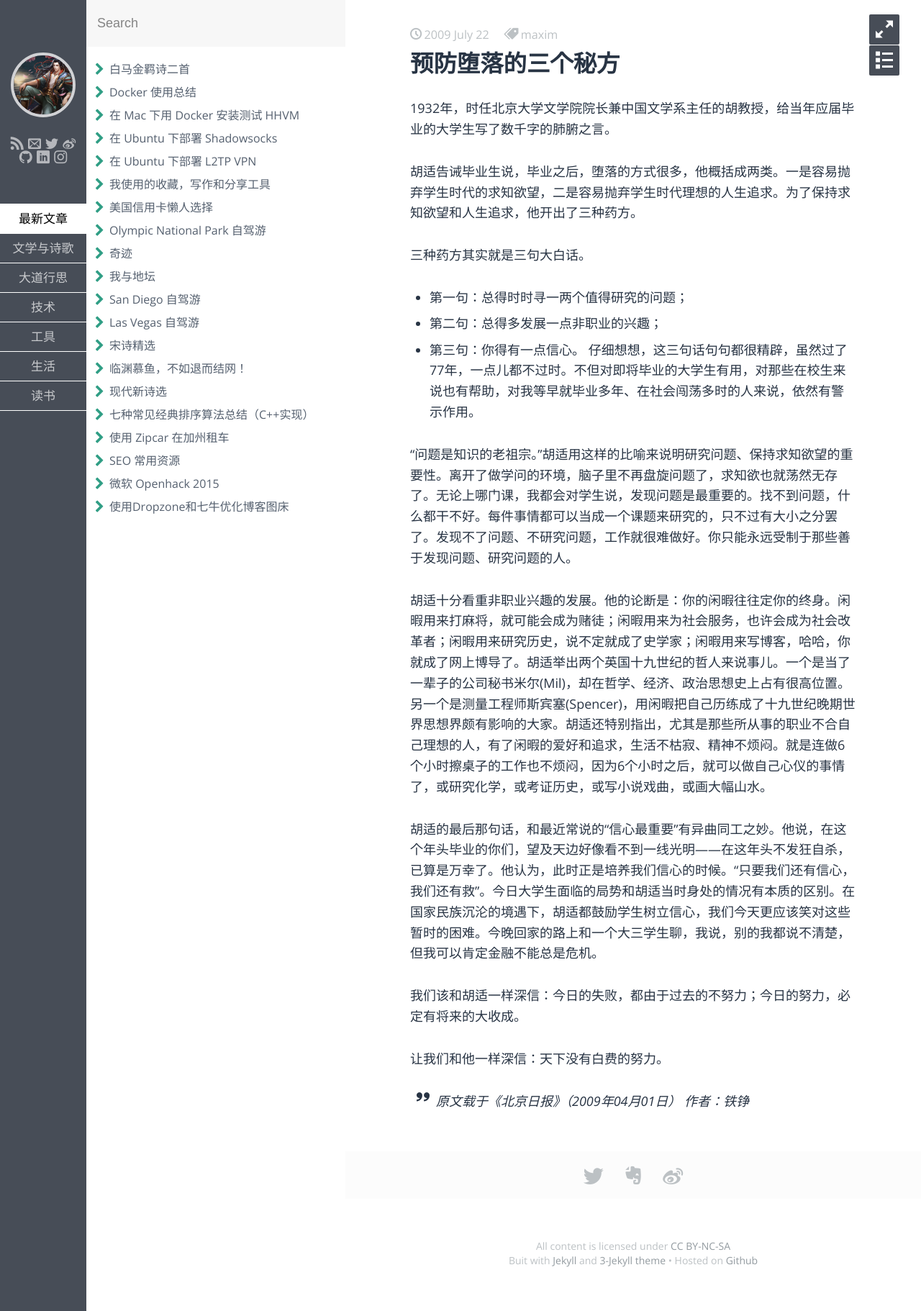
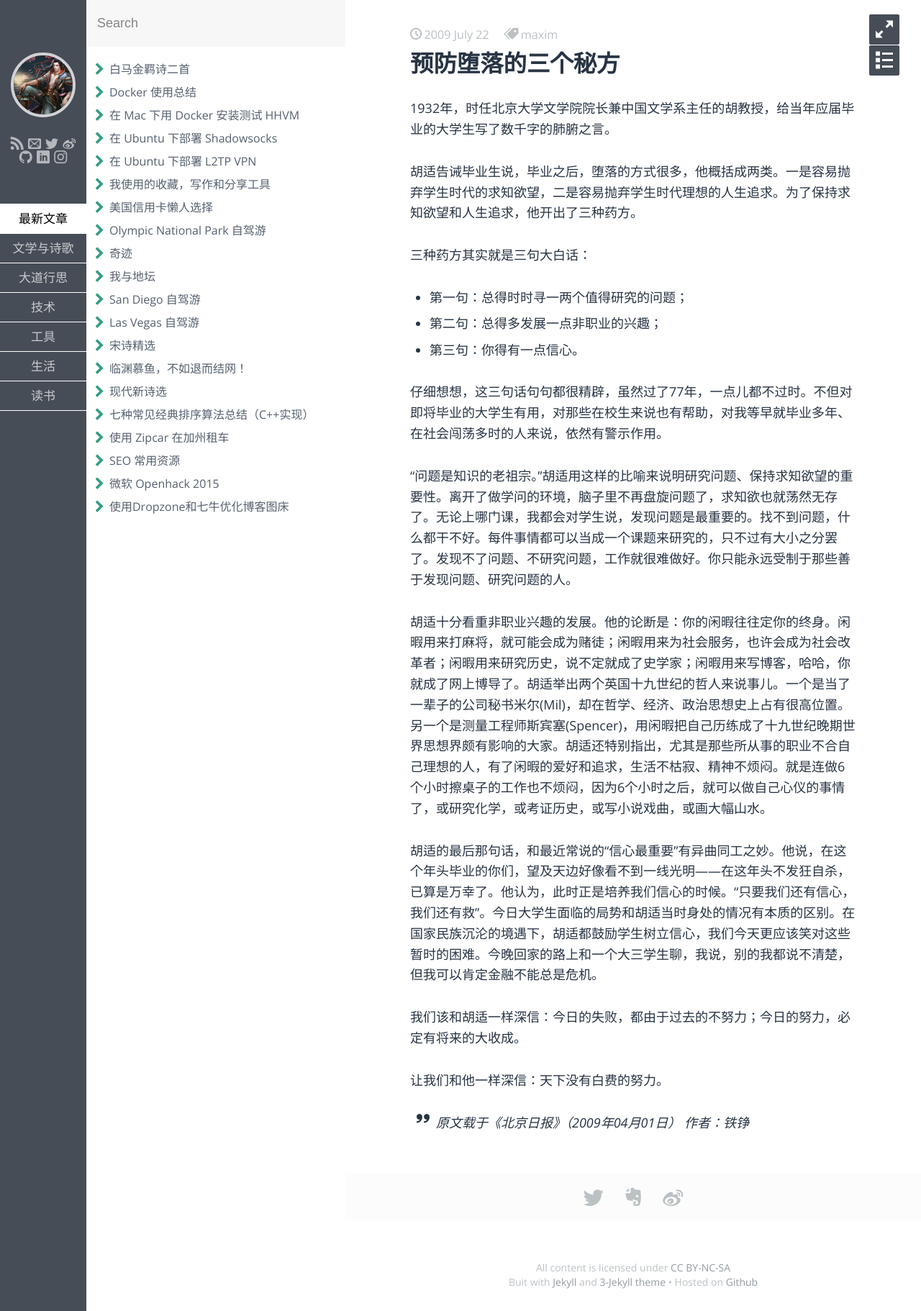
Before and after one commit to fzuo/baimafujinji, a Jekyll site: the page built from _posts/poem/2009-07-22-avoid-degenerate.md, in a window 1280 px wide. Shown: the whole page at 72% size. Built offline with Jekyll 4.4.1, drawn with Linux system fonts in a browser that asks for light colours; some web fonts are replaced.

```diff
--- a/_posts/poem/2009-07-22-avoid-degenerate.md
+++ b/_posts/poem/2009-07-22-avoid-degenerate.md
@@ -11,10 +11,11 @@ description: 1932年，时任北京大学文学院院长兼中国文学系主任
 
 胡适告诫毕业生说，毕业之后，堕落的方式很多，他概括成两类。一是容易抛弃学生时代的求知欲望，二是容易抛弃学生时代理想的人生追求。为了保持求知欲望和人生追求，他开出了三种药方。
 
-三种药方其实就是三句大白话。
+三种药方其实就是三句大白话：
 * 第一句：总得时时寻一两个值得研究的问题；
 * 第二句：总得多发展一点非职业的兴趣；
 * 第三句：你得有一点信心。
+
 仔细想想，这三句话句句都很精辟，虽然过了77年，一点儿都不过时。不但对即将毕业的大学生有用，对那些在校生来说也有帮助，对我等早就毕业多年、在社会闯荡多时的人来说，依然有警示作用。
 
 “问题是知识的老祖宗。”胡适用这样的比喻来说明研究问题、保持求知欲望的重要性。离开了做学问的环境，脑子里不再盘旋问题了，求知欲也就荡然无存了。无论上哪门课，我都会对学生说，发现问题是最重要的。找不到问题，什么都干不好。每件事情都可以当成一个课题来研究的，只不过有大小之分罢了。发现不了问题、不研究问题，工作就很难做好。你只能永远受制于那些善于发现问题、研究问题的人。
```
